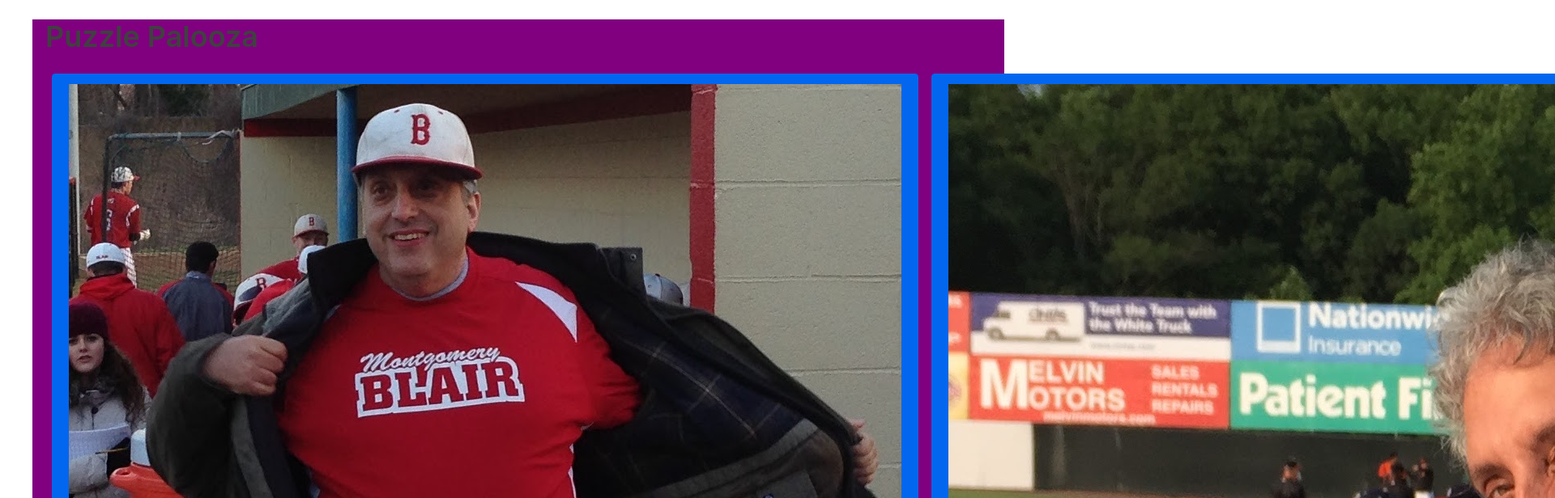
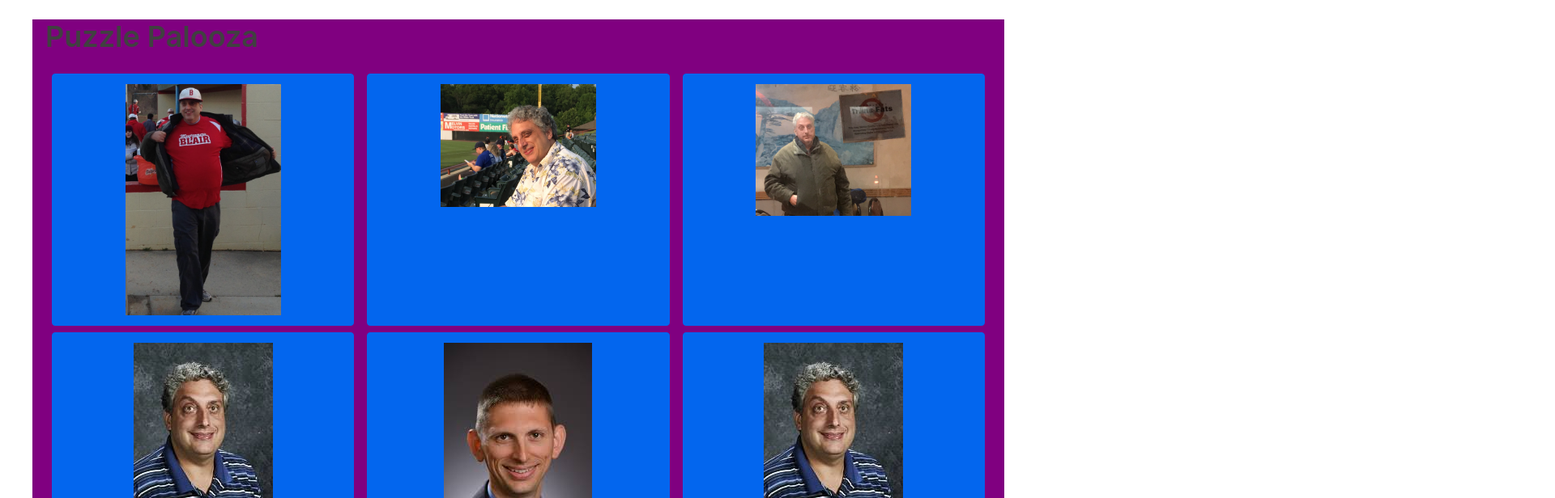
Before and after one commit to puckybreg/react-hooks-demo, a React (Create React App) app: page / in a window 1280 px wide. Shown: the top 616 px of the page at 81% size, 1920 px wide, since content can reach past the window. Built offline with nearby package versions, Linux system fonts and the light colour scheme.

Commit message:
proper sizing of images

```diff
--- a/src/App.js
+++ b/src/App.js
@@ -1,8 +1,6 @@
 import React, { Component } from 'react'
 // import config from './config/config'
 import ImageTile from './tile'
-import logo from './assets/logo.svg'
-import icon from './assets/icon-no-avatar.png'
 import puzzleLordStein from './assets/puzzle_lord.jpeg'
 import puzzleLordSchafer from './assets/puzzle_lord_2.jpeg'
 import stein1 from './assets/baseball_stein.jpg'
--- a/src/index.css
+++ b/src/index.css
@@ -358,6 +358,11 @@ dd {
   justify-content: center;
 }
 
+.puzzle-image {
+  /* height: 10em; */
+  max-width: 12em;
+}
+
 /* Grid
 =============== */
 .flex-small,
--- a/src/tile.js
+++ b/src/tile.js
@@ -6,6 +6,7 @@ const ImageTile = ({image, callback}) => {
 	return (
     <button className='tile-button' onClick={() => {callback()}}>
       <img
+        className='puzzle-image'
         src={image}
         alt='puzzle image'
       />
```
